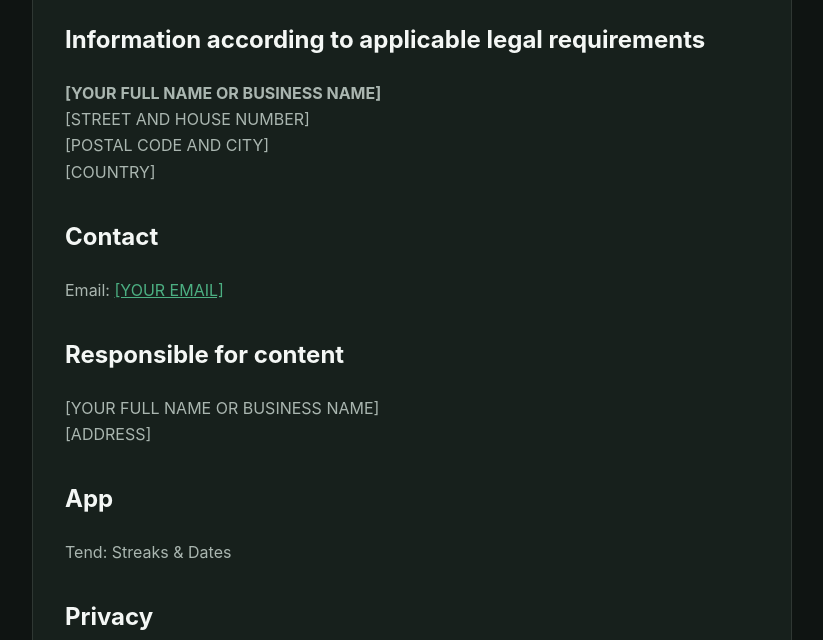
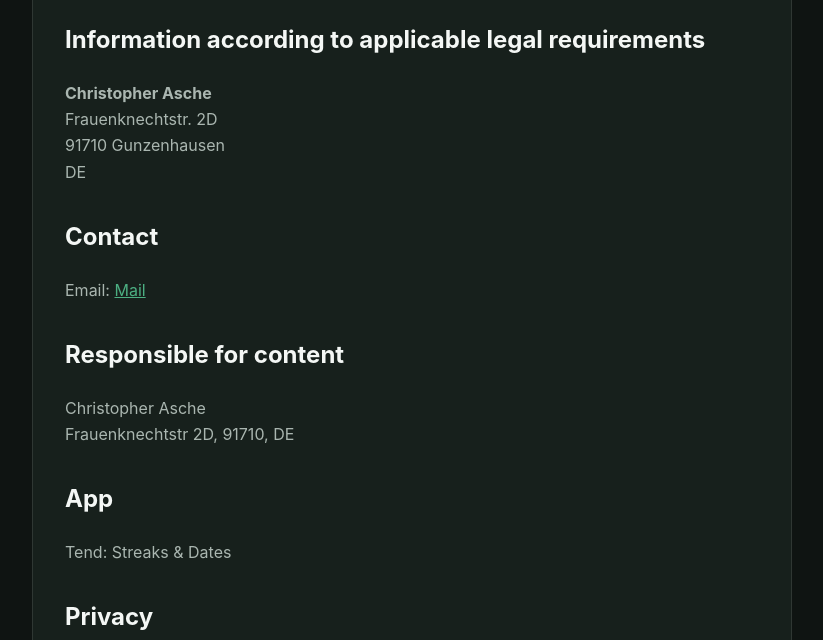
Before and after one commit to chrxmCLI/tend-legal, a plain HTML site: page imprint.html in a window 1280 px wide. Shown: the part 160-800 px from the top of the page, without its empty margins (228-1051 px from the left). Drawn offline with Linux system fonts and the light colour scheme.

Commit message:
personal info

```diff
--- a/imprint.html
+++ b/imprint.html
@@ -45,21 +45,21 @@
 
       <h2>Information according to applicable legal requirements</h2>
       <p>
-        <strong>[YOUR FULL NAME OR BUSINESS NAME]</strong><br>
-        [STREET AND HOUSE NUMBER]<br>
-        [POSTAL CODE AND CITY]<br>
-        [COUNTRY]
+        <strong>Christopher Asche</strong><br>
+        Frauenknechtstr. 2D<br>
+        91710 Gunzenhausen<br>
+        DE
       </p>
 
       <h2>Contact</h2>
       <p>
-        Email: <a href="mailto:[YOUR EMAIL]">[YOUR EMAIL]</a>
+        Email: <a href="mailto:tendtracker@gmail.com">Mail</a>
       </p>
 
       <h2>Responsible for content</h2>
       <p>
-        [YOUR FULL NAME OR BUSINESS NAME]<br>
-        [ADDRESS]
+        Christopher Asche<br>
+        Frauenknechtstr 2D, 91710, DE
       </p>
 
       <h2>App</h2>
```
Also changed, not shown: privacy.html (+7 -7 lines), support.html (+1 -1 lines).
